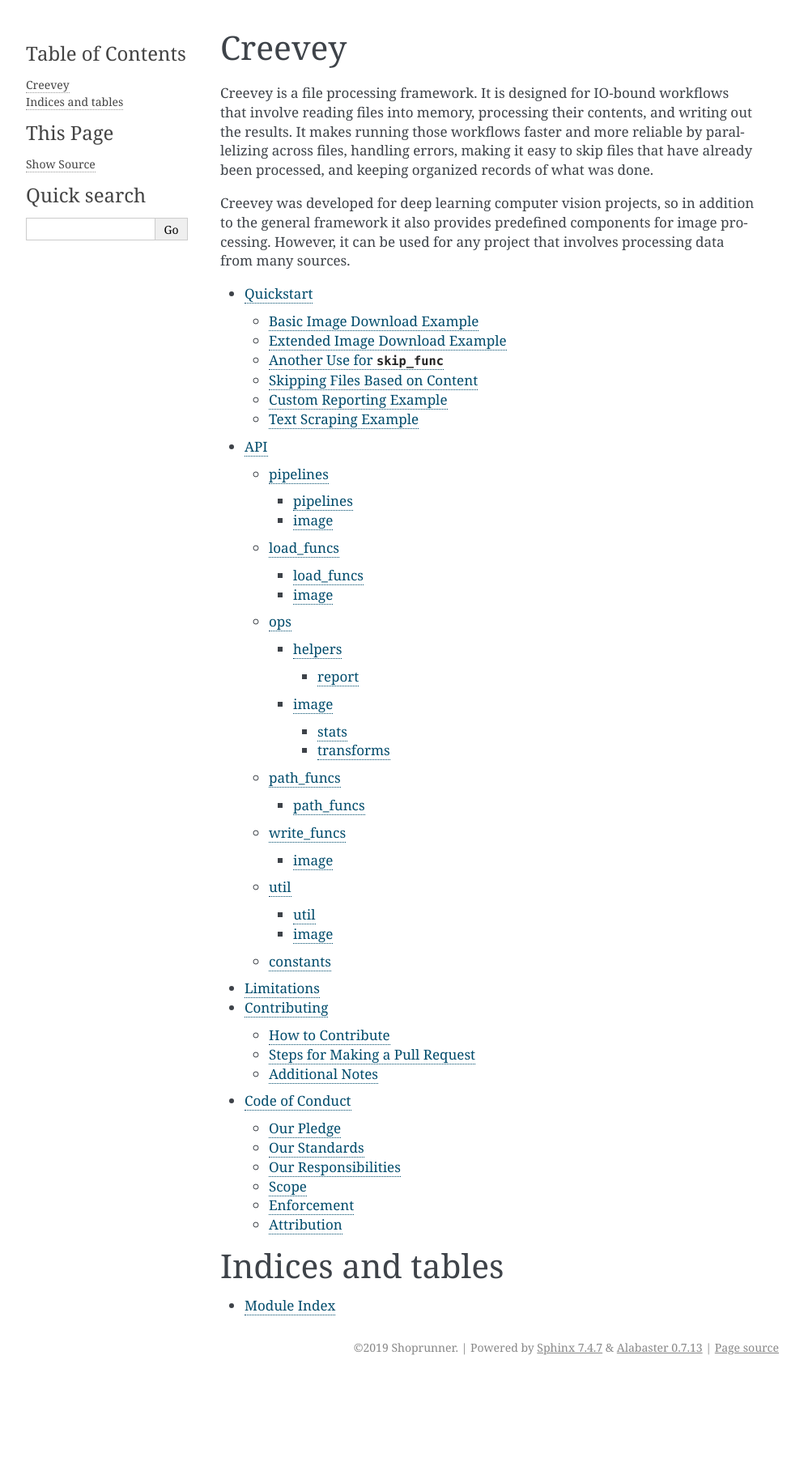
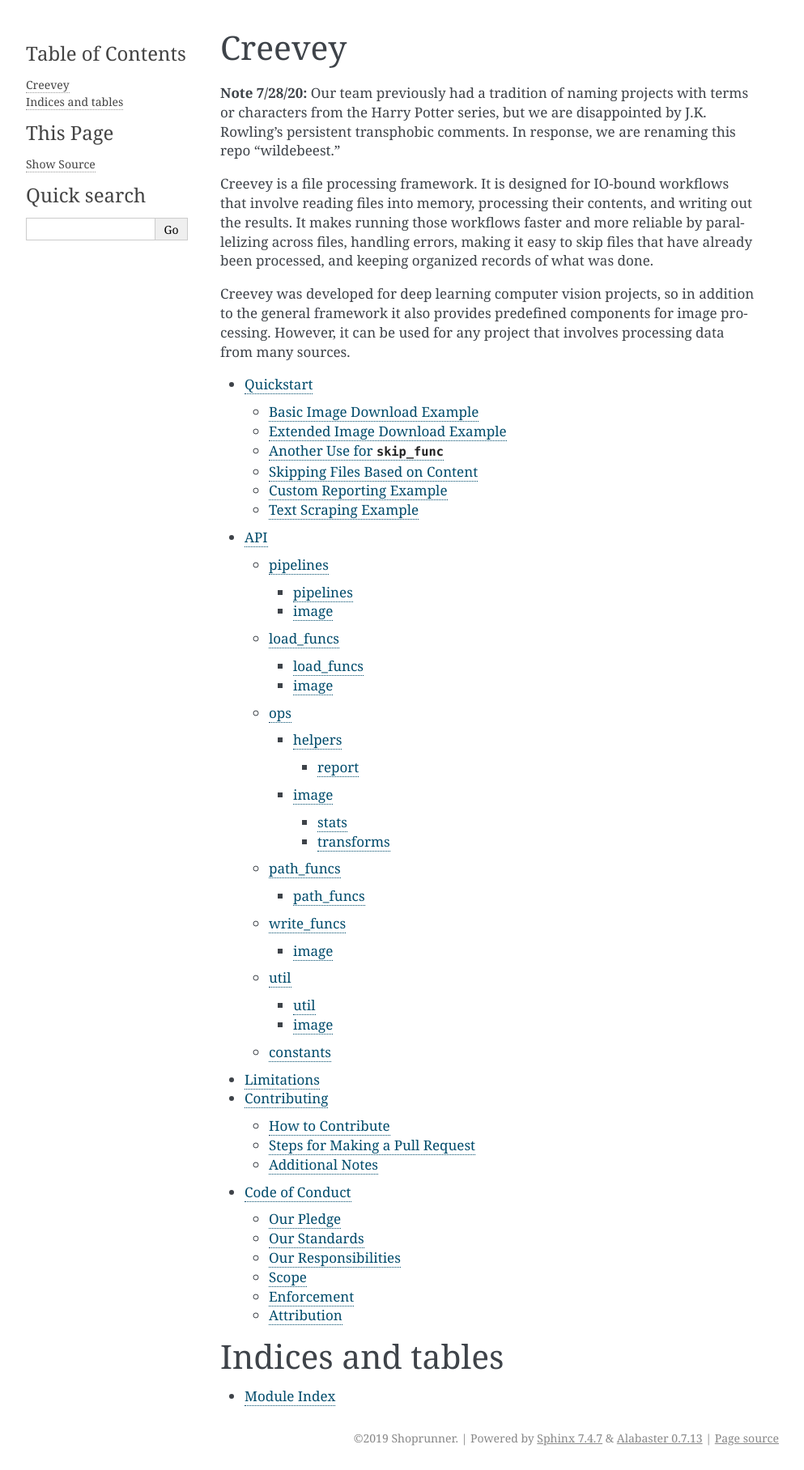
Before and after one commit to ShopRunner/wildebeest, a Sphinx documentation site: the page built from docs/index.rst, in a window 1280 px wide. Shown: the whole page at 81% size, without its empty margins (148-1141 px from the left). Built offline with Sphinx 7.4.7, drawn with Linux system fonts in a browser that asks for light colours; before the commit the page ends 1704 px from its top, so only the background shows below that.

Commit message:
Update note

```diff
--- a/docs/index.rst
+++ b/docs/index.rst
@@ -5,6 +5,8 @@
 
 Creevey
 =======
+
+**Note 7/28/20:** Our team previously had a tradition of naming projects with terms or characters from the Harry Potter series, but we are disappointed by J.K. Rowling’s persistent transphobic comments. In response, we are renaming this repo "wildebeest."
 
 Creevey is a file processing framework. It is designed for IO-bound workflows that involve reading files into memory, processing their contents, and writing out the results. It makes running those workflows faster and more reliable by parallelizing across files, handling errors, making it easy to skip files that have already been processed, and keeping organized records of what was done.
 
```
Also changed, not shown: README.md (+1 -1 lines).
